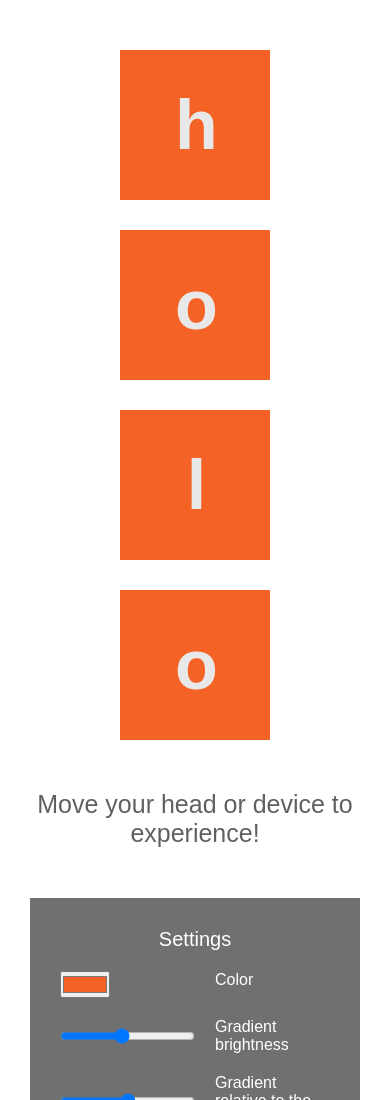
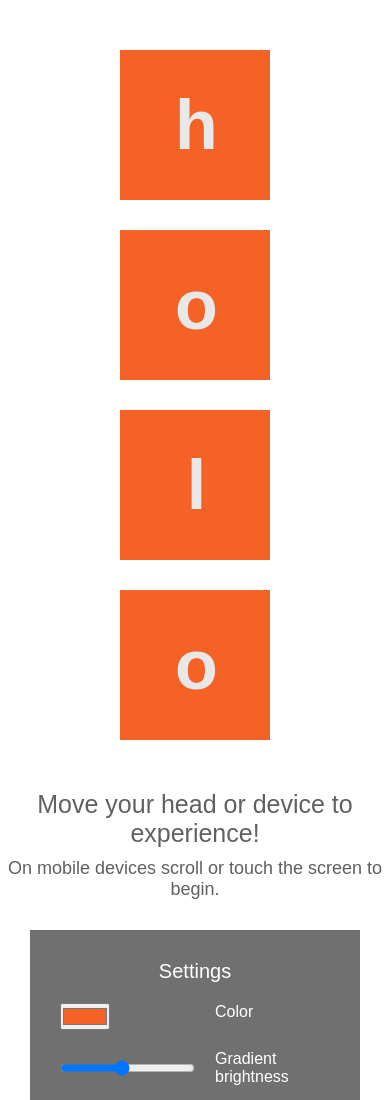
Before and after one commit to K-E-L/holo, a website built with webpack: page example_site/index.html in a window 390 px wide. Shown: the top 1100 px of the page. Built offline with nearby package versions, Linux system fonts and the light colour scheme; no server answers.

Commit message:
clearer directions for mobile

```diff
--- a/example_site/index.html
+++ b/example_site/index.html
@@ -21,7 +21,8 @@
           <div class="holo title">l</div>
           <div class="holo title">o</div>
         </div>
-        <div class="title-secondary">Move your head or device to experience!</div>
+        <div class="title-second">Move your head or device to experience!</div>
+        <div class="title-third">On mobile devices scroll or touch the screen to begin.</div>
       </div>
       <div class="holo settings">
         <div class="settings-title">Settings</div>
--- a/example_site/styles.css
+++ b/example_site/styles.css
@@ -39,11 +39,18 @@ label {
     height: 150px;
 }
 
-.title-secondary {
-    padding: 20px 0px 20px 0px;
+.title-second {
+    padding: 20px 0px 10px 0px;
     color: 	#606060;
     text-align: center;
     font-size: 25px;
+    margin: auto;
+}
+
+.title-third {
+    color: 	#606060;
+    text-align: center;
+    font-size: 18px;
     margin: auto;
 }
 
```
